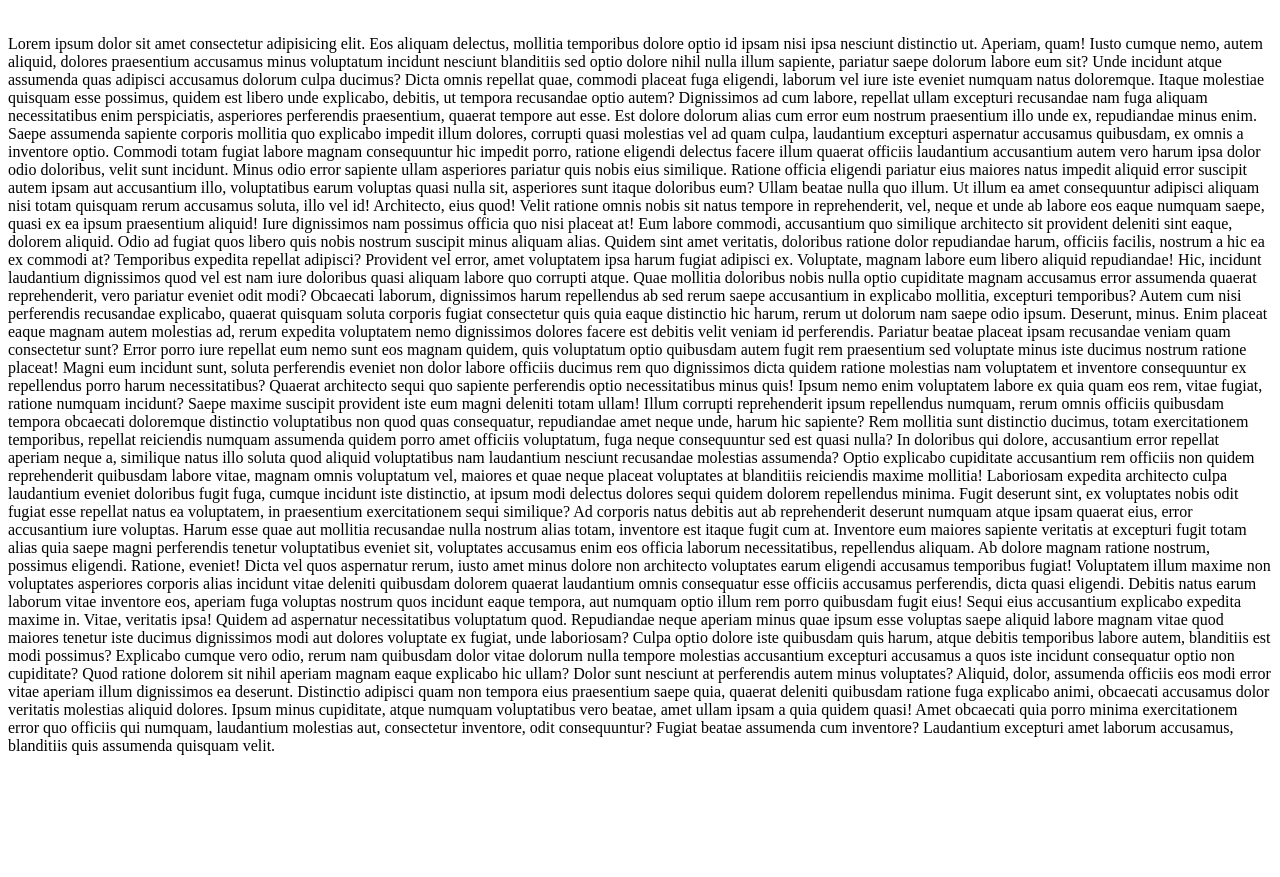
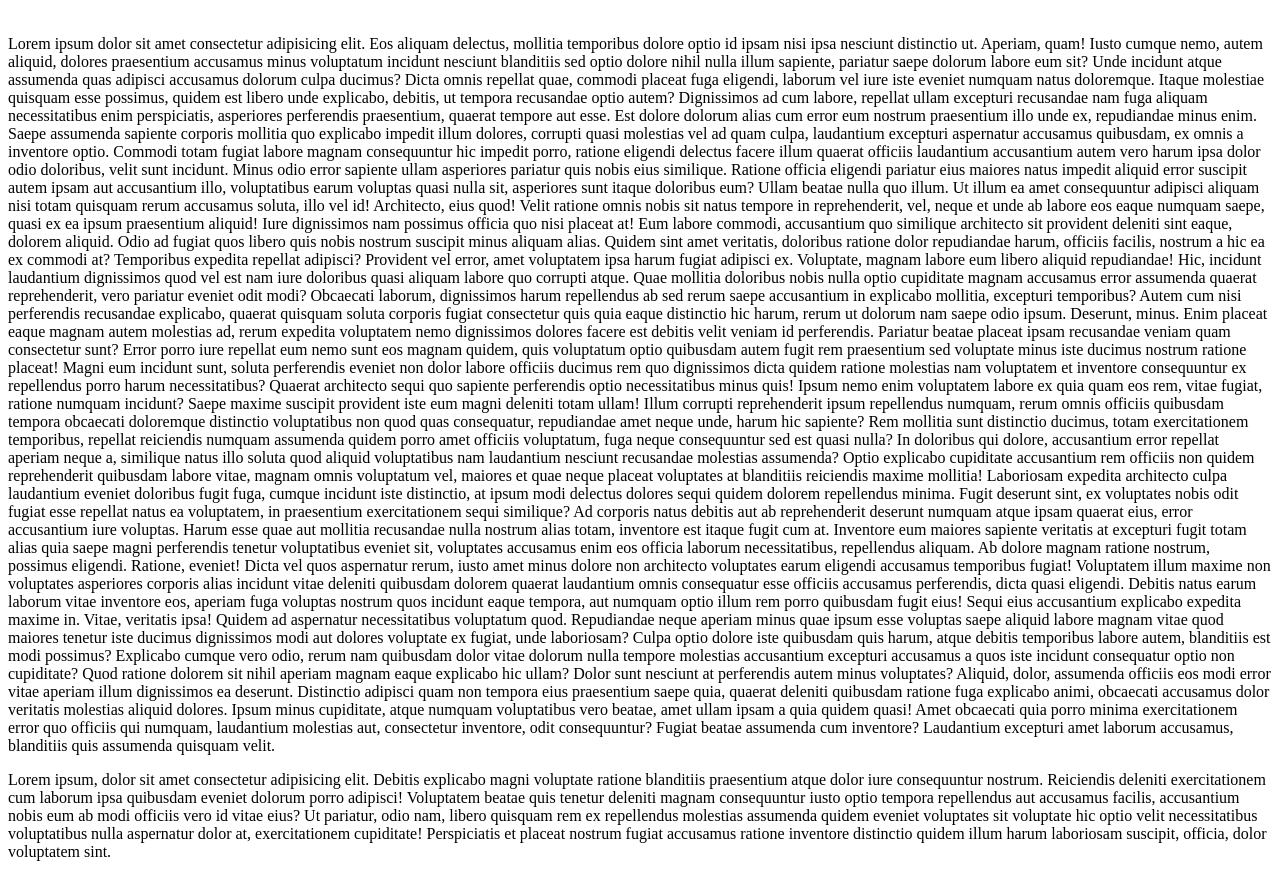
Before and after one commit to Srijan4920/Demo1, a plain HTML site: page Index.html in a window 1280 px wide. Shown: the part 79-956 px from the top of the page. Before the commit the page ends 850 px from the top, so only its background shows below. Drawn offline with Linux system fonts and the light colour scheme.

Commit message:
Add a new file

```diff
--- a/Index.html
+++ b/Index.html
@@ -78,6 +78,14 @@
         ipsam a quia quidem quasi! Amet obcaecati quia porro minima exercitationem error quo officiis qui numquam,
         laudantium molestias aut, consectetur inventore, odit consequuntur? Fugiat beatae assumenda cum inventore?
         Laudantium excepturi amet laborum accusamus, blanditiis quis assumenda quisquam velit.</p>
+    <p>Lorem ipsum, dolor sit amet consectetur adipisicing elit. Debitis explicabo magni voluptate ratione blanditiis
+        praesentium atque dolor iure consequuntur nostrum. Reiciendis deleniti exercitationem cum laborum ipsa quibusdam
+        eveniet dolorum porro adipisci! Voluptatem beatae quis tenetur deleniti magnam consequuntur iusto optio tempora
+        repellendus aut accusamus facilis, accusantium nobis eum ab modi officiis vero id vitae eius? Ut pariatur, odio
+        nam, libero quisquam rem ex repellendus molestias assumenda quidem eveniet voluptates sit voluptate hic optio
+        velit necessitatibus voluptatibus nulla aspernatur dolor at, exercitationem cupiditate! Perspiciatis et placeat
+        nostrum fugiat accusamus ratione inventore distinctio quidem illum harum laboriosam suscipit, officia, dolor
+        voluptatem sint.</p>
 </body>
 
 </html>
```
Also changed, not shown: Index1.html (added), 1 other file.
